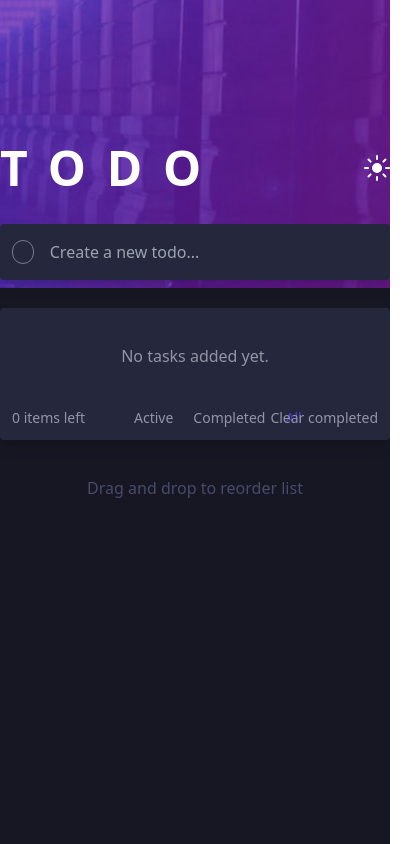
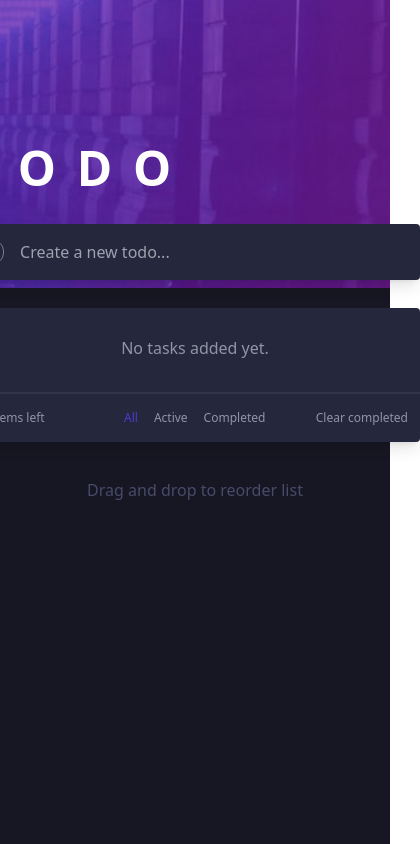
Before and after one commit to enzomazzariol/todo-app, a React (Vite) app: page / in a window 390 px wide. Shown: the whole page, 420 px wide, since content can reach past the window. Built offline with nearby package versions, Linux system fonts and the light colour scheme.

Commit message:
fix spacing between tasks

```diff
--- a/src/App.jsx
+++ b/src/App.jsx
@@ -68,15 +68,21 @@ function App() {
       />
 
       {/* Título con theme icon */}
-      <div className="absolute top-36 left-1/2 -translate-x-1/2 w-full max-w-[500px] flex flex-col justify-center items-center">
-        <Title text="TODO" theme={theme} setTheme={setTheme} iconUrl={iconUrl} />
+      <div className="absolute top-36 left-1/2 -translate-x-1/2 w-[450px] lg:w-2/5 flex flex-col justify-center items-center">
+        <Title
+          text="TODO"
+          theme={theme}
+          setTheme={setTheme}
+          iconUrl={iconUrl}
+        />
 
         {/* Input para añadir tarea */}
         <div
           className={`w-full h-14 p-3 ${toDoColor} mb-2 rounded flex gap-4 shadow-lg`}
         >
           <button
-            className="border border-dark-grayish-blue-dark rounded-full w-6 h-6 mt-1"
+            className="border border-dark-grayish-blue-dark rounded-full w-6 h-6 mt-1 transition duration-300 ease-in-out
+           hover:bg-blue-custom hover:border-0"
             onClick={addTask}
           />
           <input
@@ -90,9 +96,9 @@ function App() {
         </div>
 
         <div
-          className={`my-5 w-full p-3 ${toDoColor} flex flex-col rounded shadow-lg`}
+          className={`my-5 w-full ${toDoColor} flex flex-col rounded shadow-lg`}
         >
-          <ul className="w-full rounded">
+          <ul className="w-full rounded pt-1">
             {filterTasks(filter).length > 0 ? (
               filterTasks(filter).map((t) => (
                 <Task key={t.id} t={t} completeTask={completeTask} />
@@ -103,15 +109,25 @@ function App() {
               </p>
             )}
           </ul>
-
-          <div className="grid grid-cols-3 mt-4 font-medium text-sm text-dark-grayish-blue">
+          <div className="grid grid-cols-3 mt-2 px-3 py-4 font-medium text-xs md:text-sm text-dark-grayish-blue border-t-2 border-t-very-dark-grayish-blue-alt border-opacity-70">
             <p className="">{filterTasks("Active").length} items left</p>
-            <div className="flex gap-5">
-              <TaskState setFilter={handlerFilter} filter={filter} text="Active" />
-              <TaskState setFilter={handlerFilter} filter={filter} text="Completed" />
+            <div className="flex gap-4 xl:gap-10">
               <TaskState setFilter={handlerFilter} filter={filter} text="All" />
+              <TaskState
+                setFilter={handlerFilter}
+                filter={filter}
+                text="Active"
+              />
+              <TaskState
+                setFilter={handlerFilter}
+                filter={filter}
+                text="Completed"
+              />
             </div>
-            <button className="justify-self-end hover:underline underline-offset-4" onClick={deleteTask}>
+            <button
+              className="justify-self-end hover:underline underline-offset-4 lg:ms-3"
+              onClick={deleteTask}
+            >
               Clear completed
             </button>
           </div>
--- a/src/components/task.jsx
+++ b/src/components/task.jsx
@@ -6,8 +6,10 @@ export default function Task({ t, completeTask }) {
     <>
       <li
         key={t.id}
-        className={`w-full py-2 mb-2 flex gap-4 text-light-grayish-blue-dark
-                    ${t.completed ? "line-through text-very-dark-grayish-blue opacity-75" : ""}`}
+        className={`w-full py-4 pl-3 flex gap-4 text-light-grayish-blue-dark
+          border-b-2 border-b-very-dark-grayish-blue-alt border-opacity-70
+          last:border-b-0 last:pb-2
+          ${t.completed ? "line-through text-very-dark-grayish-blue opacity-75" : ""}`}
       >
         <button
           className={`border border-dark-grayish-blue-dark rounded-full w-6 h-6 flex items-center justify-center
@@ -24,7 +26,6 @@ export default function Task({ t, completeTask }) {
         </button>
         {t.text}
       </li>
-      <div className="w-full bg-very-dark-grayish-blue-alt opacity-70 h-[1.5px] mb-2" />
     </>
   );
 }
```
